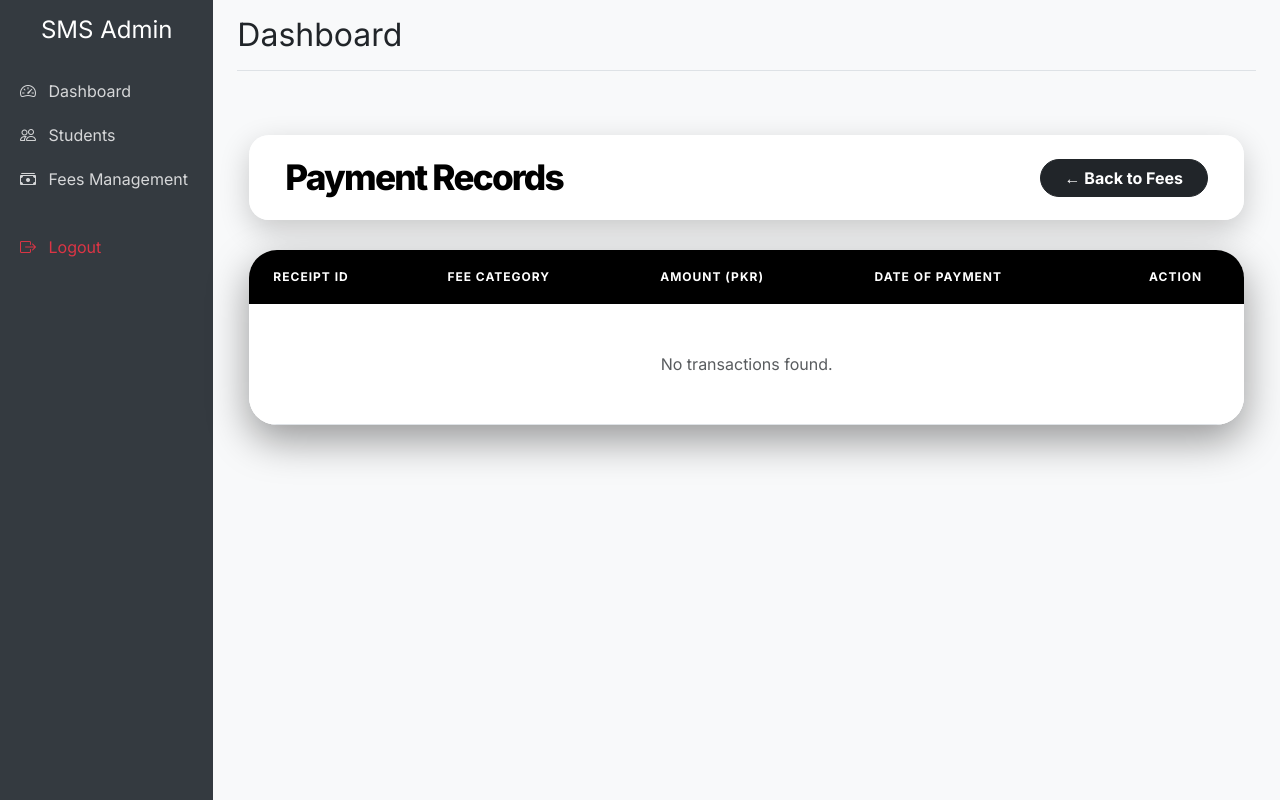
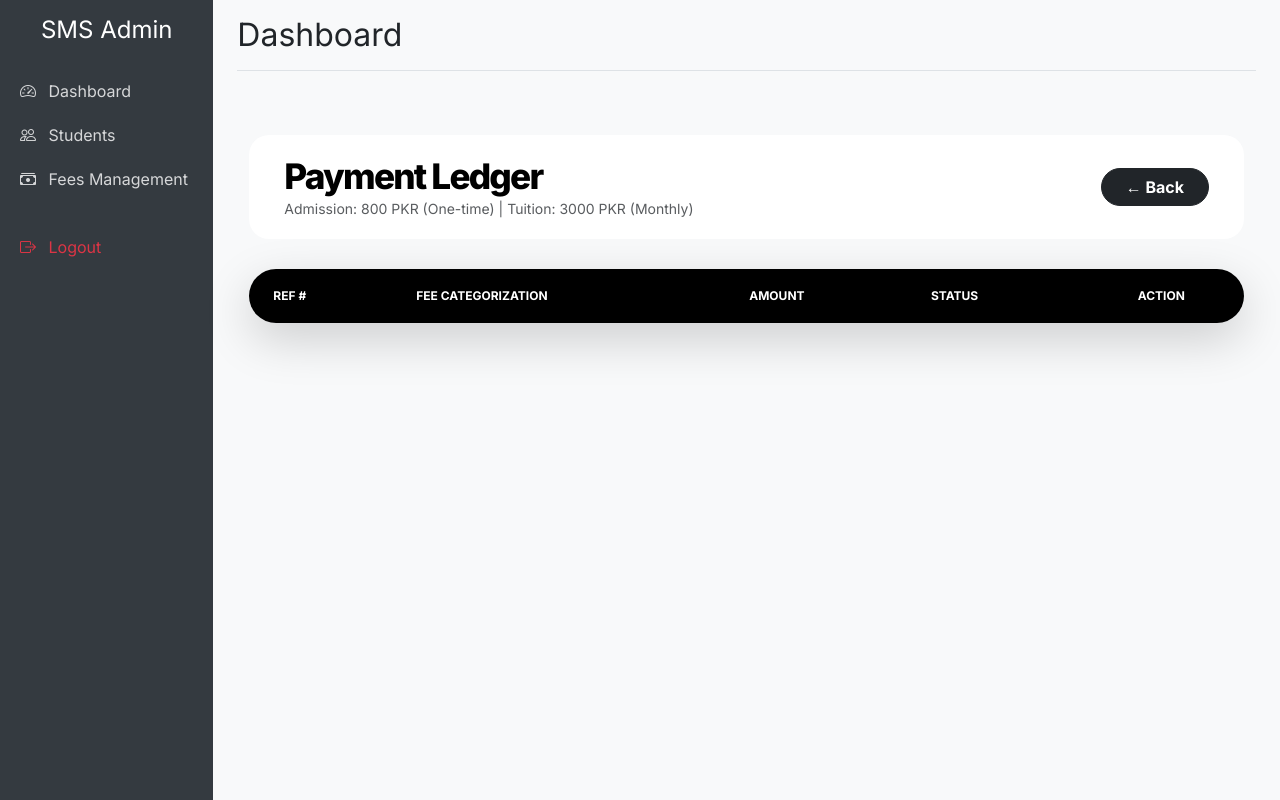
Before and after one commit to jawad50633-tech/student_system, a PHP site: page /admin/receipts.php in a window 1280 px wide. Run offline with PHP 8.4, Linux system fonts and the light colour scheme; the visitor is signed in with stand-in values (Sample User, id 1); data that the repository does not hold is empty.

Commit message:
Update receipts.php

```diff
--- a/admin/receipts.php
+++ b/admin/receipts.php
@@ -31,34 +31,25 @@ if ($receipt_id) {
         <style>
             body { font-family: 'Inter', sans-serif; color: #000; background: #fff; margin: 0; padding: 0; }
             @page { size: A4 landscape; margin: 5mm; }
-
             .no-print-nav { background: #f8f9fa; padding: 10px; text-align: center; border-bottom: 1px solid #ddd; }
-
             .receipt-wrapper { display: flex; flex-direction: row; justify-content: space-between; gap: 15px; padding: 10px; width: 100%; }
-
             .receipt-box {
                 flex: 1; border: 1.5px dashed #000; padding: 20px; background: #fff;
                 position: relative; min-height: 185mm; display: flex; flex-direction: column;
             }
-
             .copy-tag {
                 background: #000; color: #fff; font-size: 9px; padding: 2px 8px;
                 font-weight: bold; position: absolute; top: 0; right: 10px; border-radius: 0 0 5px 5px;
             }
-
             .header-section { text-align: center; margin-bottom: 15px; border-bottom: 1px solid #eee; padding-bottom: 10px; }
             .logo-img { width: 45px; height: 45px; border-radius: 50%; margin-bottom: 5px; }
             .academy-name { font-size: 1rem; font-weight: 800; text-transform: uppercase; margin: 0; line-height: 1.2; }
-
             .label { font-size: 9px; font-weight: 700; color: #555; text-transform: uppercase; display: block; }
             .value { font-size: 12px; font-weight: 600; color: #000; display: block; border-bottom: 1px solid #f0f0f0; margin-bottom: 12px; }
-
             .amount-section { background: #f9f9f9; border: 1px solid #000; padding: 10px; margin-top: 15px; text-align: center; border-radius: 5px; }
             .amount-text { font-size: 1.3rem; font-weight: 800; }
-
             .footer-signature { margin-top: auto; padding-top: 60px; }
             .signature-line { border-top: 1.5px solid #000; font-size: 11px; font-weight: 700; text-align: center; padding-top: 5px; }
-
             @media print { .no-print-nav { display: none; } body { background: #fff; } }
         </style>
     </head>
@@ -80,9 +71,14 @@ if ($receipt_id) {
                     <div class="col-6"><span class="label">Date</span><span class="value"><?php echo date('d-m-Y', strtotime($r['payment_date'])); ?></span></div>
                 </div>
                 <span class="label">Student Name</span><span class="value text-uppercase"><?php echo htmlspecialchars($r['student_name']); ?></span>
-                <span class="label">Course Track</span><span class="value"><?php echo htmlspecialchars($r['class_name']); ?></span>
-                <span class="label">Payment For</span><span class="value"><?php echo $r['fee_type']; ?></span>
-                <div class="amount-section"><span class="label">Total Paid</span><div class="amount-text"><?php echo number_format($r['amount']); ?> PKR</div></div>
+                <span class="label">Fee Structure</span>
+                <span class="value">
+                    <?php
+                        // Visual logic for the fee type
+                        echo ($r['amount'] == 800) ? "Admission (One-Time)" : "Monthly Tuition Fee";
+                    ?>
+                </span>
+                <div class="amount-section"><span class="label">Net Received</span><div class="amount-text"><?php echo number_format($r['amount']); ?> PKR</div></div>
                 <div class="footer-signature">
                     <div class="signature-line">Authorized Stamp & Signature</div>
                 </div>
@@ -95,7 +91,6 @@ if ($receipt_id) {
     exit;
 }
 
-// --- PART 2: DASHBOARD HISTORY VIEW ---
 include '../includes/header.php';
 ?>
 
@@ -103,100 +98,64 @@ include '../includes/header.php';
 <style>
     body {
         background: linear-gradient(rgba(6, 11, 40, 0.9), rgba(6, 11, 40, 0.9)), url('../uploads/background.png');
-        background-size: cover;
-        font-family: 'Inter', sans-serif;
+        background-size: cover; font-family: 'Inter', sans-serif;
     }
-
-    /* The Glass Header for the Black Title */
     .stylish-header-bar {
-        background: rgba(255, 255, 255, 0.92);
-        backdrop-filter: blur(10px);
-        border-radius: 20px;
-        padding: 20px 35px;
-        margin-bottom: 30px;
-        border: 1px solid rgba(255, 255, 255, 0.3);
-        display: flex;
-        justify-content: space-between;
-        align-items: center;
-        box-shadow: 0 10px 30px rgba(0,0,0,0.2);
+        background: rgba(255, 255, 255, 0.95); backdrop-filter: blur(10px);
+        border-radius: 20px; padding: 20px 35px; margin-bottom: 30px;
+        display: flex; justify-content: space-between; align-items: center;
     }
-
-    /* High-end Stylish Black Font */
-    .black-title {
-        color: #000000;
-        font-weight: 800;
-        font-size: 2.2rem;
-        letter-spacing: -1.8px;
-        margin: 0;
-        text-transform: none;
-    }
-
-    .history-card {
-        background: rgba(255, 255, 255, 0.98);
-        border-radius: 28px;
-        color: #000;
-        overflow: hidden;
-        box-shadow: 0 15px 40px rgba(0,0,0,0.4);
-    }
-
-    .table thead th {
-        background: #000;
-        color: #fff;
-        text-transform: uppercase;
-        font-size: 0.75rem;
-        letter-spacing: 1px;
-        padding: 18px;
-        border: none;
-    }
-
-    .btn-generate {
-        background: #00d4ff;
-        color: #000;
-        font-weight: 700;
-        border-radius: 50px;
-        padding: 8px 24px;
-        border: none;
-        transition: 0.3s;
-    }
-
-    .btn-generate:hover {
-        background: #000;
-        color: #fff;
-        transform: scale(1.05);
-    }
+    .black-title { color: #000; font-weight: 800; font-size: 2.2rem; letter-spacing: -1.8px; margin: 0; }
+    .history-card { background: #fff; border-radius: 28px; color: #000; overflow: hidden; }
+    .table thead th { background: #000; color: #fff; padding: 18px; border: none; font-size: 0.75rem; text-transform: uppercase; }
+    .fee-badge-admission { background: #e3fcef; color: #00a854; border: 1px solid #b7eb8f; padding: 5px 12px; border-radius: 50px; font-size: 11px; font-weight: 700; }
+    .fee-badge-monthly { background: #e6f7ff; color: #1890ff; border: 1px solid #91d5ff; padding: 5px 12px; border-radius: 50px; font-size: 11px; font-weight: 700; }
+    .btn-generate { background: #00d4ff; color: #000; font-weight: 700; border-radius: 50px; padding: 8px 24px; border: none; }
 </style>
 
 <div class="container py-5">
     <div class="stylish-header-bar">
-        <h2 class="black-title">Payment Records</h2>
-        <a href="fees.php" class="btn btn-dark rounded-pill px-4 fw-bold">← Back to Fees</a>
+        <div>
+            <h2 class="black-title">Payment Ledger</h2>
+            <p class="text-muted small mb-0">Admission: 800 PKR (One-time) | Tuition: 3000 PKR (Monthly)</p>
+        </div>
+        <a href="fees.php" class="btn btn-dark rounded-pill px-4 fw-bold">← Back</a>
     </div>
 
-    <div class="history-card">
+    <div class="history-card shadow-lg">
         <div class="table-responsive">
             <table class="table table-hover align-middle mb-0">
                 <thead>
                     <tr>
-                        <th class="ps-4">Receipt ID</th>
-                        <th>Fee Category</th>
-                        <th>Amount (PKR)</th>
-                        <th>Date of Payment</th>
+                        <th class="ps-4">Ref #</th>
+                        <th>Fee Categorization</th>
+                        <th>Amount</th>
+                        <th>Status</th>
                         <th class="text-center">Action</th>
                     </tr>
                 </thead>
-                <tbody style="color: #000;">
+                <tbody>
                     <?php
                     $stmt = $pdo->prepare("SELECT * FROM fees WHERE student_id = ? ORDER BY id DESC");
                     $stmt->execute([$student_id]);
                     $receipts = $stmt->fetchAll();
 
                     foreach ($receipts as $r):
+                        $is_admission = ($r['amount'] == 800);
                     ?>
                     <tr>
-                        <td class="ps-4 fw-800" style="font-weight: 800;">#<?php echo $r['receipt_number']; ?></td>
-                        <td><span class="badge bg-light text-dark border px-3 py-2"><?php echo $r['fee_type']; ?></span></td>
-                        <td class="fw-bold"><?php echo number_format($r['amount']); ?></td>
-                        <td><?php echo date('d M, Y', strtotime($r['payment_date'])); ?></td>
+                        <td class="ps-4 fw-bold">#<?php echo $r['receipt_number']; ?></td>
+                        <td>
+                            <?php if($is_admission): ?>
+                                <span class="fee-badge-admission">ADMISSION (ONE-TIME)</span>
+                            <?php else: ?>
+                                <span class="fee-badge-monthly">MONTHLY TUITION</span>
+                            <?php endif; ?>
+                        </td>
+                        <td class="fw-800" style="font-weight: 800;"><?php echo number_format($r['amount']); ?> PKR</td>
+                        <td>
+                            <small class="text-muted">Paid on <?php echo date('d M, Y', strtotime($r['payment_date'])); ?></small>
+                        </td>
                         <td class="text-center">
                             <a href="receipts.php?print=<?php echo $r['id']; ?>" target="_blank" class="btn btn-sm btn-generate">
                                 Generate Slip
@@ -204,10 +163,6 @@ include '../includes/header.php';
                         </td>
                     </tr>
                     <?php endforeach; ?>
-
-                    <?php if (empty($receipts)): ?>
-                        <tr><td colspan="5" class="text-center py-5 text-muted">No transactions found.</td></tr>
-                    <?php endif; ?>
                 </tbody>
             </table>
         </div>
```
